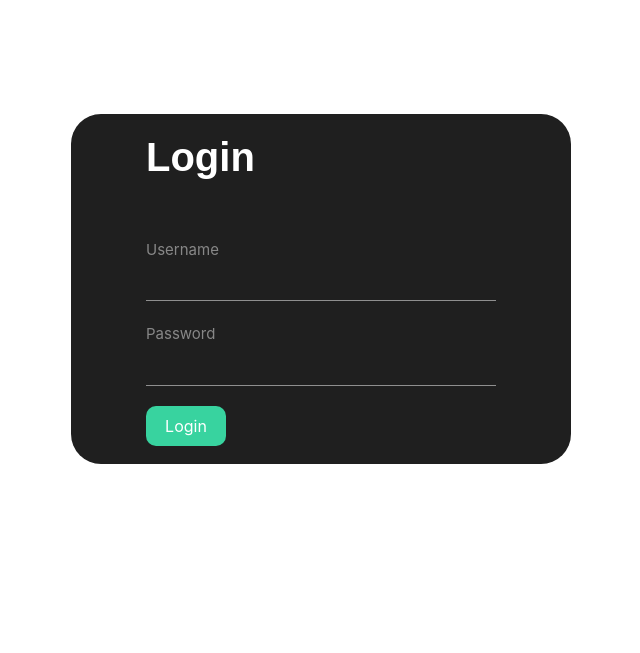
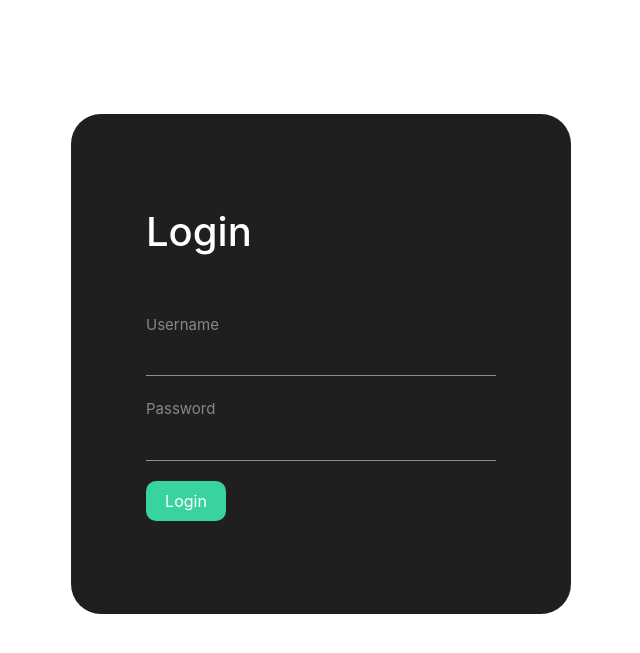
Before and after one commit to nightwarriorftw/social, a Django app: page /login/ in a window 1280 px wide. Shown: the part 86-739 px from the top of the page, without its empty margins (319-959 px from the left). Run offline with Django 3.2, Linux system fonts and the light colour scheme; some libraries are stand-ins or nearby versions.

Commit message:
[Modified] UI of the Login Page

```diff
--- a/social/accounts/templates/auth/login.html
+++ b/social/accounts/templates/auth/login.html
@@ -19,7 +19,7 @@
                         {% endfor %}
                     {% endif %}
                 </div>
-            <div class="form-container">
+            <div class="signinform-form-container">
                 <form action="" method="POST">
                     {% csrf_token %}
                     <h1>Login</h1><br><br>
--- a/social/accounts/views.py
+++ b/social/accounts/views.py
@@ -106,13 +106,13 @@
         return HttpResponse('Activation link is invalid')
 
 
-@login_required
+@login_required(login_url="/login/")
 def auth_logout(request):
     logout(request)
     return redirect('/login')
 
 
-@login_required
+@login_required(login_url="/login/")
 def show_profile(request, username):
     if request.user.is_authenticated:
         user = User.objects.get(username=username)
@@ -124,7 +124,7 @@
     return render(request, 'profile/user.html', context)
 
 
-@login_required
+@login_required(login_url="/login/")
 def feed(request):
 
     if request.method == "POST":
@@ -163,7 +163,7 @@
     return render(request, "social/feed.html", context)
 
 
-@login_required
+@login_required(login_url="/login/")
 def like(request):
     print("I am here")
     if request.method == "POST":
@@ -175,13 +175,14 @@
         if post.likes.filter(id=user.id).exists():
             post.likes.remove(user)
             post.save()
-            print('User not liked a post')
+            print('User disliked the post')
             is_liked = True
         else:
             post.likes.add(user)
             post.save()
             print('User liked the post')
             is_liked = True
+
     print(post.likes.all())
     context = {
         "total_likes": post.total_likes,
@@ -192,28 +193,28 @@
     return JsonResponse({"like_form": html})
 
 
-@login_required
+@login_required(login_url="/login/")
 def follows_list(request, username):
     user = User.objects.get(username=username)
     followed_to = user.profile.followed_to.all()
     return render(request, 'profile/follow_list.html', {"user": followed_to})
 
 
-@login_required
+@login_required(login_url="/login/")
 def followers_list(request, username):
     user = User.objects.get(username=username)
     followed_by = user.profile.followed_by.all()
     return render(request, 'profile/followers_list.html', {"user": followed_by})
 
 
-@login_required
+@login_required(login_url="/login/")
 def follows(request, username):
     user = User.objects.get(username=username)
     request.user.profile.followed_to.add(user.profile)
     return redirect(reverse("accounts:profile", kwargs={"username": username}))
 
 
-@login_required
+@login_required(login_url="/login/")
 def stop_follow(request, username):
     user = User.objects.get(username=username)
     request.user.profile.followed_to.remove(user.profile)
--- a/social/static/css/style.css
+++ b/social/static/css/style.css
@@ -366,3 +366,20 @@
 	text-align:center;
 	margin-top: 5px;
 }
+
+/* Login */
+
+.signinform-form-container {
+	width: 500px;
+	height: 500px;
+	margin-top: 20px;
+	display: flex;
+	flex-direction: column;
+	justify-content: center;
+	align-items: center;
+	border-radius: 30px;
+	background-color: #1f1f1f;
+}
+.signinform-form-container h1 {
+	color: white;
+}
```
Also changed, not shown: 1 other file.
